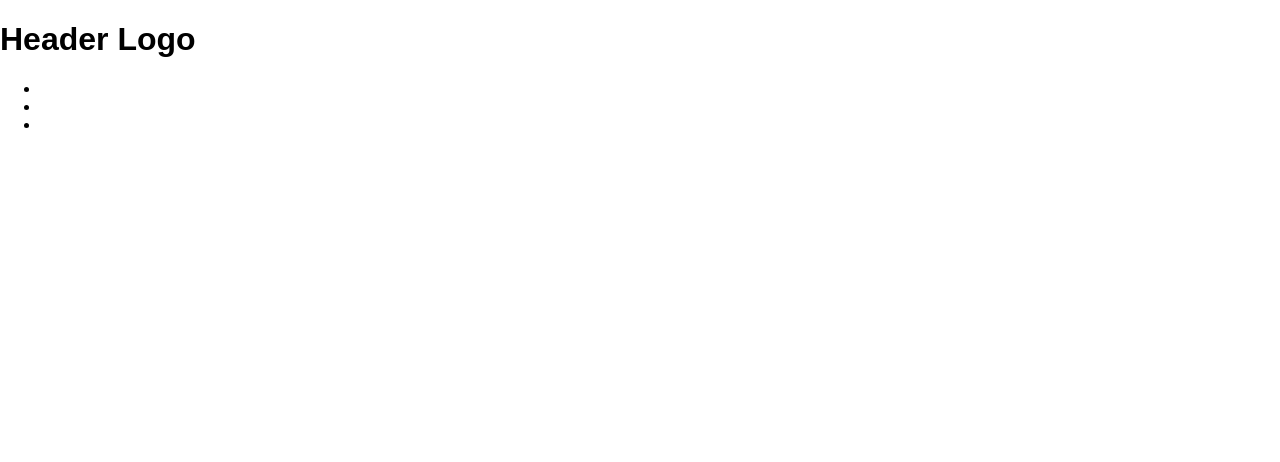
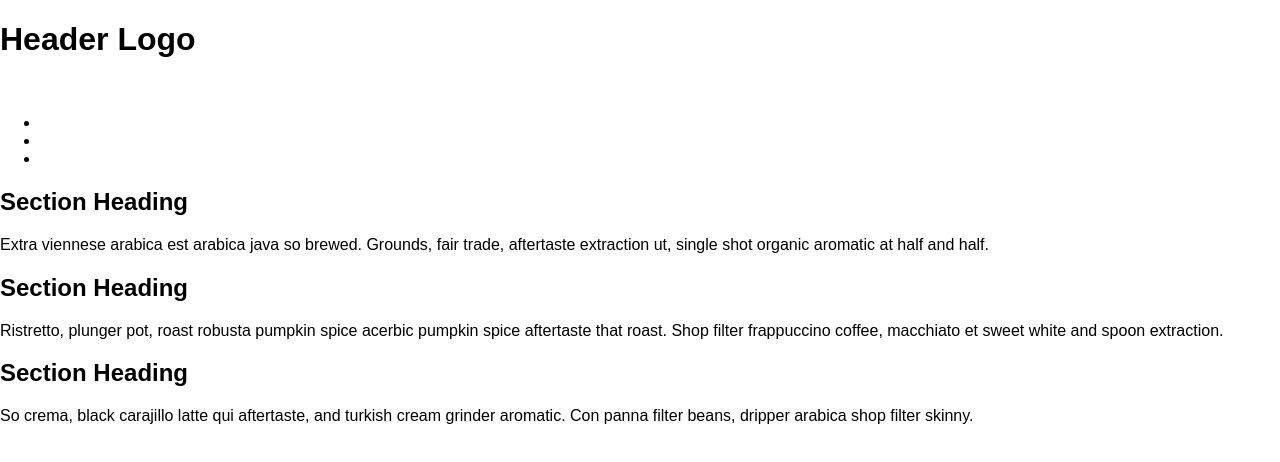
Before and after one commit to jonathanprozzi/css-practice-boilerplate, a website: page app/index.html in a window 1280 px wide. Drawn offline with Linux system fonts and the light colour scheme.

Commit message:
added coffeeipsum and an img tag

```diff
--- a/app/index.html
+++ b/app/index.html
@@ -14,6 +14,7 @@
   <header class="header">
     <div class="container">
       <h1>Header Logo</h1>
+      <img src="" alt="">
       <nav class="navbar">
         <ul class="navigation">
           <li></li>
@@ -27,21 +28,26 @@
   <!-- section one -->
   <section class="section section-one">
     <div class="container">
-
+      <h2>Section Heading</h2>
+      <p>
+        Extra viennese arabica est arabica java so brewed. Grounds, fair trade, aftertaste extraction ut, single shot organic aromatic at half and half.
+      </p>
     </div>
   </section>
 
   <!-- section two -->
   <section class="section section-two">
     <div class="container">
-
+      <h2>Section Heading</h2>
+      <p>Ristretto, plunger pot, roast robusta pumpkin spice acerbic pumpkin spice aftertaste that roast. Shop filter frappuccino coffee, macchiato et sweet white and spoon extraction.</p>
     </div>
   </section>
 
   <!-- section three -->
   <section class="section section-three">
     <div class="container">
-
+      <h2>Section Heading</h2>
+      <p>So crema, black carajillo latte qui aftertaste, and turkish cream grinder aromatic. Con panna filter beans, dripper arabica shop filter skinny.</p>
     </div>
   </section>
 
```
